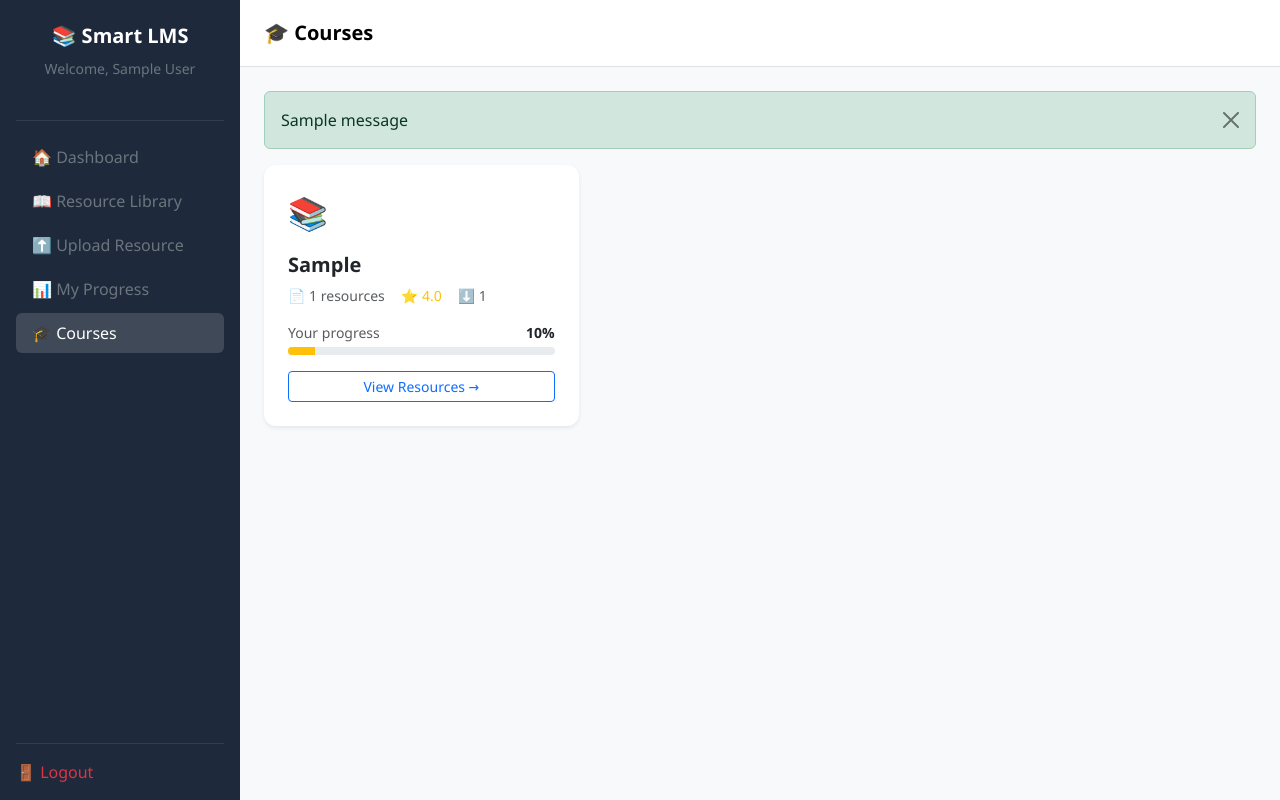
After one commit to harhyd07-oss/smart-lms, a Flask app: page /courses in a window 1280 px wide. The commit adds this page. Run offline with Flask 3, Linux system fonts and the light colour scheme; the visitor is signed in with stand-in values (Sample User, id 1); tables that the repository leaves empty hold one stand-in row (values such as "Sample post"); one stand-in notice (Sample message) is shown.

Commit message:
find similar fixed, courses page built, concept boxes removed

```diff
--- a/app.py
+++ b/app.py
@@ -2,45 +2,33 @@
 from datetime import datetime, timezone, timedelta
 from flask import Flask, render_template, request, redirect, url_for, session, flash
 from database.db import init_db, get_student_by_email, add_student, log_activity
+import os
+from werkzeug.utils import secure_filename
 
 app = Flask(__name__)
 
-# Secret key is required for sessions to work securely.
-# In a real app this would be a long random string stored in an environment variable.
 app.secret_key = 'lms_secret_key_2024'
-# IST = UTC + 5 hours 30 minutes
+
 IST = timezone(timedelta(hours=5, minutes=30))
 
 def convert_to_ist(timestamp_str):
-    """
-    Converts a UTC timestamp string from SQLite to IST.
-    Example: '2026-03-14 09:04:11' → '2026-03-14 14:34:11'
-    """
     if not timestamp_str:
         return timestamp_str
     try:
-        # Parse the UTC time from SQLite
         utc_time = datetime.strptime(str(timestamp_str), '%Y-%m-%d %H:%M:%S')
-        # Attach UTC timezone info
         utc_time = utc_time.replace(tzinfo=timezone.utc)
-        # Convert to IST
         ist_time = utc_time.astimezone(IST)
-        # Return nicely formatted string
         return ist_time.strftime('%d %b %Y, %I:%M %p')
     except:
         return timestamp_str
 
-# Register as a Jinja2 filter so templates can use it
 app.jinja_env.filters['to_ist'] = convert_to_ist
 
-
-# Initialize the database when the app starts.
-# Creates tables if they don't exist yet.
 with app.app_context():
     init_db()
 
 
-# ─── HOME → redirect to login ────────────────────────────────────────────────
+# ─── HOME ─────────────────────────────────────────────────────────────────────
 @app.route('/')
 def home():
     return redirect(url_for('login'))
@@ -49,30 +37,20 @@ def home():
 # ─── LOGIN ────────────────────────────────────────────────────────────────────
 @app.route('/login', methods=['GET', 'POST'])
 def login():
-    # If already logged in, go straight to dashboard
     if 'student_id' in session:
         return redirect(url_for('dashboard'))
 
     if request.method == 'POST':
         email    = request.form['email']
         password = request.form['password']
+        student  = get_student_by_email(email)
 
-        # Look up the student in the database
-        student = get_student_by_email(email)
-
-        # Check if student exists AND password matches
         if student and student['password'] == password:
-            # Save student info in session — this is how Flask
-            # remembers who is logged in across page loads
-            session['student_id'] = student['student_id']
+            session['student_id']   = student['student_id']
             session['student_name'] = student['name']
-
-            # Log this activity to the database
             log_activity(student['student_id'], 'Logged in')
-
             return redirect(url_for('dashboard'))
         else:
-            # flash() sends a one-time message to the next page
             flash('Invalid email or password. Please try again.', 'danger')
 
     return render_template('login.html')
@@ -85,8 +63,7 @@ def register():
         name     = request.form['name']
         email    = request.form['email']
         password = request.form['password']
-
-        success = add_student(name, email, password)
+        success  = add_student(name, email, password)
 
         if success:
             flash('Account created! Please log in.', 'success')
@@ -106,7 +83,6 @@ def dashboard():
 
     student_id = session['student_id']
 
-    # Fetch real data from database
     from database.db import get_recommended_resources, get_recent_activity, get_student_progress
     recommended = get_recommended_resources(limit=3)
     activity    = get_recent_activity(student_id, limit=5)
@@ -129,6 +105,7 @@ def logout():
     flash('You have been logged out.', 'info')
     return redirect(url_for('login'))
 
+
 # ─── RESOURCE LIBRARY ─────────────────────────────────────────────────────────
 @app.route('/library')
 def library():
@@ -137,45 +114,55 @@ def library():
 
     from database.db import get_all_resources
     from algorithms.sorting import merge_sort
-    from algorithms.greedy import greedy_recommend
 
-    # Get all resources from database
-    all_resources = get_all_resources()
-
-    # Convert to list of dicts for our algorithms
-    # (SQLite rows need to be converted for our sorting algorithm)
+    all_resources  = get_all_resources()
     resources_list = [dict(r) for r in all_resources]
 
-    # Apply search filter if provided
-    search     = request.args.get('search', '')
-    course     = request.args.get('course', '')
-    difficulty = request.args.get('difficulty', '')
+    # Check if we are showing similar resources
+    show_similar  = request.args.get('show_similar', '')
+    similar_title = ''
 
-    if search:
+    if show_similar and 'similar_ids' in session:
+        similar_ids   = session.pop('similar_ids')
+        similar_title = session.pop('similar_title', '')
+        session.pop('similar_course', '')
+
         resources_list = [
             r for r in resources_list
-            if search.lower() in r['title'].lower()
+            if r['resource_id'] in similar_ids
         ]
-    if course:
-        resources_list = [
-            r for r in resources_list
-            if r['course'] == course
-        ]
-    if difficulty:
-        resources_list = [
-            r for r in resources_list
-            if r['difficulty'] == difficulty
-        ]
+        resources_list = merge_sort(resources_list, key='rating', reverse=True)
 
-    # ── DAA CONCEPT: Sort using our Merge Sort algorithm ──
-    sorted_resources = merge_sort(resources_list, key='rating', reverse=True)
+    else:
+        search     = request.args.get('search', '')
+        course     = request.args.get('course', '')
+        difficulty = request.args.get('difficulty', '')
+
+        if search:
+            resources_list = [
+                r for r in resources_list
+                if search.lower() in r['title'].lower()
+            ]
+        if course:
+            resources_list = [
+                r for r in resources_list
+                if r['course'] == course
+            ]
+        if difficulty:
+            resources_list = [
+                r for r in resources_list
+                if r['difficulty'] == difficulty
+            ]
+
+        resources_list = merge_sort(resources_list, key='rating', reverse=True)
 
     return render_template('library.html',
-                           resources=sorted_resources,
+                           resources=resources_list,
                            student_name=session['student_name'],
-                           search=search,
-                           course=course,
-                           difficulty=difficulty)
+                           search=request.args.get('search', ''),
+                           course=request.args.get('course', ''),
+                           difficulty=request.args.get('difficulty', ''),
+                           similar_title=similar_title)
 
 
 # ─── DOWNLOAD RESOURCE ────────────────────────────────────────────────────────
@@ -185,10 +172,9 @@ def download_resource(resource_id):
         return redirect(url_for('login'))
 
     from database.db import get_connection
-    conn = get_connection()
+    conn   = get_connection()
     cursor = conn.cursor()
 
-    # Increment download count
     cursor.execute('''
         UPDATE resources
         SET downloads = downloads + 1
@@ -196,7 +182,6 @@ def download_resource(resource_id):
     ''', (resource_id,))
     conn.commit()
 
-    # Get resource info
     cursor.execute(
         'SELECT * FROM resources WHERE resource_id = ?',
         (resource_id,)
@@ -204,20 +189,15 @@ def download_resource(resource_id):
     resource = cursor.fetchone()
     conn.close()
 
-    # Log this activity
     log_activity(session['student_id'], f"Downloaded: {resource['title']}")
-
-    # For now, redirect back to library with a success message
-    # In a real app, this would serve the actual file
     flash(f"✅ '{resource['title']}' download started!", 'success')
     return redirect(url_for('library'))
+
+
 # ─── UPLOAD RESOURCE ──────────────────────────────────────────────────────────
-import os
-from werkzeug.utils import secure_filename
-
-UPLOAD_FOLDER   = 'resources'
+UPLOAD_FOLDER      = 'resources'
 ALLOWED_EXTENSIONS = {'pdf', 'mp4', 'docx', 'pptx', 'txt'}
-app.config['MAX_CONTENT_LENGTH'] = 16 * 1024 * 1024  # 16MB max
+app.config['MAX_CONTENT_LENGTH'] = 16 * 1024 * 1024
 
 def allowed_file(filename):
     return '.' in filename and \
@@ -234,31 +214,18 @@ def upload():
         course      = request.form['course']
         difficulty  = request.form['difficulty']
         file        = request.files.get('file')
+        file_path   = None
+        ext         = 'other'
 
-        file_path = None
-
-        # ── OS CONCEPT: File Management ──
         if file and file.filename and allowed_file(file.filename):
-            # secure_filename sanitizes the filename
-            # (removes path separators, special chars)
-            filename = secure_filename(file.filename)
-
-            # Determine subfolder based on file type
-            ext = filename.rsplit('.', 1)[1].lower()
-            if ext == 'mp4':
-                subfolder = os.path.join(UPLOAD_FOLDER, 'videos')
-            else:
-                subfolder = os.path.join(UPLOAD_FOLDER, 'pdfs')
-
-            # Create directory if it doesn't exist (OS file management)
+            filename  = secure_filename(file.filename)
+            ext       = filename.rsplit('.', 1)[1].lower()
+            subfolder = os.path.join(UPLOAD_FOLDER, 'videos' if ext == 'mp4' else 'pdfs')
             os.makedirs(subfolder, exist_ok=True)
-
-            # Save file to filesystem
             full_path = os.path.join(subfolder, filename)
             file.save(full_path)
             file_path = full_path
 
-        # Save resource metadata to database
         from database.db import get_connection
         conn   = get_connection()
         cursor = conn.cursor()
@@ -266,16 +233,19 @@ def upload():
             INSERT INTO resources
             (title, description, type, course, difficulty, file_path, rating, downloads)
             VALUES (?, ?, ?, ?, ?, ?, ?, ?)
-        ''', (title, description,
-              ext if file_path else 'other',
-              course, difficulty, file_path, 0, 0))
+        ''', (title, description, ext, course, difficulty, file_path, 0, 0))
         conn.commit()
         conn.close()
 
-        # ── OS CONCEPT: Multithreading ──
-        # Log activity in a background thread
-        # Main thread doesn't wait for this
+        from os_concepts.scheduling import round_robin_scheduling
         from os_concepts.threading_ops import process_upload_thread
+
+        background_tasks = [
+            {'id': 'T1', 'name': 'Log Upload Activity',     'burst_time': 2, 'arrival_time': 0},
+            {'id': 'T2', 'name': 'Refresh Recommendations', 'burst_time': 3, 'arrival_time': 0},
+            {'id': 'T3', 'name': 'Update Progress Stats',   'burst_time': 2, 'arrival_time': 1},
+        ]
+        scheduled = round_robin_scheduling(background_tasks, quantum=2)
         process_upload_thread(session['student_id'], title)
 
         flash(f"✅ '{title}' uploaded successfully!", 'success')
@@ -294,14 +264,10 @@ def progress():
     from database.db import get_student_progress, get_recent_activity
     from algorithms.dp import optimal_learning_path
 
-    student_id = session['student_id']
+    student_id    = session['student_id']
     progress_data = get_student_progress(student_id)
     activity      = get_recent_activity(student_id, limit=20)
-
-    # Convert to list of dicts for DP algorithm
     progress_list = [dict(p) for p in progress_data]
-
-    # ── DAA CONCEPT: Dynamic Programming ──
     learning_path = optimal_learning_path(progress_list)
 
     return render_template('progress.html',
@@ -309,5 +275,67 @@ def progress():
                            progress=progress_data,
                            activity=activity,
                            learning_path=learning_path)
+
+
+# ─── SIMILAR RESOURCES ────────────────────────────────────────────────────────
+@app.route('/similar/<int:resource_id>')
+def similar_resources(resource_id):
+    if 'student_id' not in session:
+        return redirect(url_for('login'))
+
+    from database.db import get_all_resources, get_connection
+    from algorithms.similarity import find_similar_resources
+
+    conn   = get_connection()
+    cursor = conn.cursor()
+    cursor.execute(
+        'SELECT * FROM resources WHERE resource_id = ?',
+        (resource_id,)
+    )
+    target = dict(cursor.fetchone())
+    conn.close()
+
+    all_resources = [dict(r) for r in get_all_resources()]
+    similar       = find_similar_resources(target, all_resources, top_n=4)
+
+    log_activity(session['student_id'],
+                 f"Viewed similar resources for: {target['title']}")
+
+    session['similar_ids']    = [r['resource_id'] for r in similar]
+    session['similar_course'] = target['course']
+    session['similar_title']  = target['title']
+
+    return redirect(url_for('library', show_similar=1))
+
+
+# ─── COURSES ──────────────────────────────────────────────────────────────────
+@app.route('/courses')
+def courses():
+    if 'student_id' not in session:
+        return redirect(url_for('login'))
+
+    from database.db import get_courses, get_resources_by_course, get_student_progress
+
+    all_courses      = get_courses()
+    student_id       = session['student_id']
+    progress_data    = get_student_progress(student_id)
+    progress_map     = {
+        p['course']: p['completion_percentage']
+        for p in progress_data
+    }
+    selected_course  = request.args.get('course', '')
+    course_resources = []
+
+    if selected_course:
+        course_resources = get_resources_by_course(selected_course)
+
+    return render_template('courses.html',
+                           student_name=session['student_name'],
+                           courses=all_courses,
+                           progress_map=progress_map,
+                           selected_course=selected_course,
+                           course_resources=course_resources)
+
+
 if __name__ == '__main__':
     app.run(debug=True)
--- /dev/null
+++ b/templates/courses.html
@@ -0,0 +1,175 @@
+{% extends 'base.html' %}
+{% block title %}Courses — Smart LMS{% endblock %}
+
+{% block content %}
+<div class="d-flex" style="min-height: 100vh;">
+
+    <!-- Sidebar -->
+    <div class="sidebar d-flex flex-column p-3" style="width: 240px; min-height: 100vh; background-color: #1e293b;">
+        <div class="text-center mb-4 mt-2">
+            <h5 class="text-white fw-bold">📚 Smart LMS</h5>
+            <small class="text-secondary">Welcome, {{ student_name }}</small>
+        </div>
+        <hr class="text-secondary">
+        <nav class="nav flex-column gap-1">
+            <a href="/dashboard"  class="nav-link text-secondary">🏠 Dashboard</a>
+            <a href="/library"    class="nav-link text-secondary">📖 Resource Library</a>
+            <a href="/upload"     class="nav-link text-secondary">⬆️ Upload Resource</a>
+            <a href="/progress"   class="nav-link text-secondary">📊 My Progress</a>
+            <a href="/courses"    class="nav-link text-white active-link">🎓 Courses</a>
+        </nav>
+        <div class="mt-auto">
+            <hr class="text-secondary">
+            <a href="/logout" class="nav-link text-danger">🚪 Logout</a>
+        </div>
+    </div>
+
+    <!-- Main content -->
+    <div class="flex-grow-1 bg-light">
+
+        <nav class="navbar navbar-light bg-white border-bottom px-4 py-3">
+            <span class="navbar-brand mb-0 h5 fw-bold">🎓 Courses</span>
+        </nav>
+
+        <div class="p-4">
+
+            {% with messages = get_flashed_messages(with_categories=true) %}
+                {% if messages %}
+                    {% for category, message in messages %}
+                        <div class="alert alert-{{ category }} alert-dismissible fade show">
+                            {{ message }}
+                            <button type="button" class="btn-close" data-bs-dismiss="alert"></button>
+                        </div>
+                    {% endfor %}
+                {% endif %}
+            {% endwith %}
+
+            <!-- Course cards -->
+            <div class="row g-4 mb-4">
+                {% if courses %}
+                    {% for course in courses %}
+                    <div class="col-md-4">
+                        <div class="card border-0 shadow-sm h-100">
+                            <div class="card-body p-4">
+
+                                <!-- Course icon based on name -->
+                                <div class="mb-3" style="font-size: 2rem;">
+                                    {% if 'OS' in course['course'] or 'Operating' in course['course'] %}
+                                        🖥️
+                                    {% elif 'DAA' in course['course'] or 'Algorithm' in course['course'] %}
+                                        🧮
+                                    {% elif 'DBMS' in course['course'] or 'Database' in course['course'] %}
+                                        🗄️
+                                    {% elif 'Math' in course['course'] %}
+                                        📐
+                                    {% elif 'Science' in course['course'] %}
+                                        🔬
+                                    {% else %}
+                                        📚
+                                    {% endif %}
+                                </div>
+
+                                <h5 class="fw-bold">{{ course['course'] }}</h5>
+
+                                <div class="d-flex gap-3 mb-3">
+                                    <small class="text-muted">
+                                        📄 {{ course['resource_count'] }} resources
+                                    </small>
+                                    <small class="text-warning">
+                                        ⭐ {{ "%.1f"|format(course['avg_rating'] or 0) }}
+                                    </small>
+                                    <small class="text-muted">
+                                        ⬇️ {{ course['total_downloads'] }}
+                                    </small>
+                                </div>
+
+                                <!-- Progress bar for this course -->
+                                {% set pct = progress_map.get(course['course'], 0) %}
+                                <div class="mb-1 d-flex justify-content-between">
+                                    <small class="text-muted">Your progress</small>
+                                    <small class="fw-bold">{{ pct|int }}%</small>
+                                </div>
+                                <div class="progress mb-3" style="height: 8px;">
+                                    <div class="progress-bar
+                                        {% if pct >= 70 %}bg-success
+                                        {% elif pct >= 40 %}bg-primary
+                                        {% else %}bg-warning{% endif %}"
+                                         style="width: {{ pct }}%">
+                                    </div>
+                                </div>
+
+                                <a href="/courses?course={{ course['course'] }}"
+                                   class="btn btn-outline-primary btn-sm w-100">
+                                    View Resources →
+                                </a>
+
+                            </div>
+                        </div>
+                    </div>
+                    {% endfor %}
+                {% else %}
+                    <div class="col-12 text-center py-5">
+                        <h5 class="text-muted">No courses available yet</h5>
+                        <p class="text-muted">
+                            <a href="/upload">Upload a resource</a> to create a course
+                        </p>
+                    </div>
+                {% endif %}
+            </div>
+
+            <!-- Selected course resources -->
+            {% if selected_course and course_resources %}
+            <div class="card border-0 shadow-sm">
+                <div class="card-body p-4">
+                    <h5 class="fw-bold mb-3">
+                        📖 {{ selected_course }} — Resources
+                    </h5>
+                    <div class="row g-3">
+                        {% for resource in course_resources %}
+                        <div class="col-md-4">
+                            <div class="card border-0 bg-light h-100">
+                                <div class="card-body">
+                                    <div class="d-flex gap-2 mb-2">
+                                        {% if resource['type'] == 'pdf' %}
+                                            <span class="badge bg-danger">PDF</span>
+                                        {% elif resource['type'] == 'video' %}
+                                            <span class="badge bg-primary">Video</span>
+                                        {% else %}
+                                            <span class="badge bg-secondary">
+                                                {{ resource['type'] }}
+                                            </span>
+                                        {% endif %}
+                                        {% if resource['difficulty'] == 'Easy' %}
+                                            <span class="badge bg-success">Easy</span>
+                                        {% elif resource['difficulty'] == 'Medium' %}
+                                            <span class="badge bg-warning text-dark">Medium</span>
+                                        {% else %}
+                                            <span class="badge bg-danger">Hard</span>
+                                        {% endif %}
+                                    </div>
+                                    <h6 class="fw-bold">{{ resource['title'] }}</h6>
+                                    <p class="text-muted small">{{ resource['description'] }}</p>
+                                    <small class="text-warning">⭐ {{ resource['rating'] }}</small>
+                                </div>
+                                <div class="card-footer bg-transparent border-0 pb-3">
+                                    <a href="/download/{{ resource['resource_id'] }}"
+                                       class="btn btn-outline-primary btn-sm w-100 mb-1">
+                                        ⬇️ Download
+                                    </a>
+                                    <a href="/similar/{{ resource['resource_id'] }}"
+                                       class="btn btn-outline-secondary btn-sm w-100">
+                                        🔍 Find Similar
+                                    </a>
+                                </div>
+                            </div>
+                        </div>
+                        {% endfor %}
+                    </div>
+                </div>
+            </div>
+            {% endif %}
+
+        </div>
+    </div>
+</div>
+{% endblock %}
--- a/templates/dashboard.html
+++ b/templates/dashboard.html
@@ -38,11 +38,9 @@
             <a href="/progress" class="nav-link text-secondary">
                 📊 My Progress
             </a>
-            <a href="/courses" class="nav-link text-secondary">
-                🎓 Courses
-            </a>
+            <a href="/courses"     class="nav-link text-secondary">🎓 Courses</a>
+
         </nav>
-
         <!-- Logout at bottom -->
         <div class="mt-auto">
             <hr class="text-secondary">
```
Also changed, not shown: algorithms/similarity.py (added, +85 -0 lines), database/db.py (+38 -0 lines), templates/library.html (+18 -13 lines), templates/progress.html (+3 -10 lines), templates/upload.html (+3 -10 lines).
